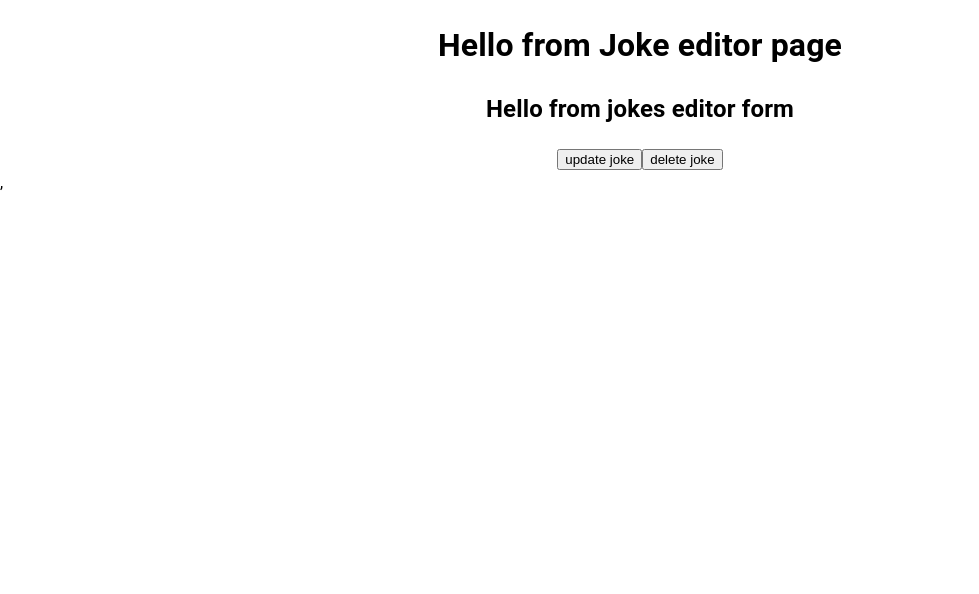
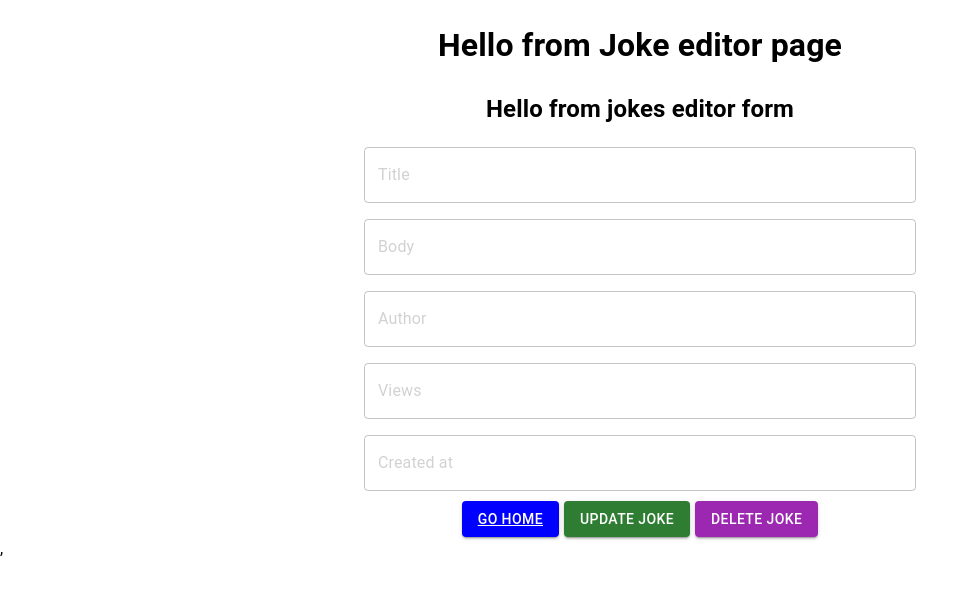
Before and after one commit to pickles-pickles/jokes-app, a React (Create React App) app: page /joke-editor in a window 1280 px wide. Shown: the top 594 px of the page, without its empty margins (0-979 px from the left). Built offline with nearby package versions, Linux system fonts and the light colour scheme.

Commit message:
DONE: go to home functionality

```diff
--- a/src/components/JokeEditor/JokesEditorForm.tsx
+++ b/src/components/JokeEditor/JokesEditorForm.tsx
@@ -1,9 +1,74 @@
+import { Container, Grid, TextField } from '@mui/material'
 import React from 'react'
+import { AppDispatch } from '../../store'
+import { useDispatch, useSelector } from 'react-redux'
+import {
+  jokeToEditSelector,
+  setJokeToEdit
+} from '../../state-management/slices/editJokeSlice.ts'
 
 const JokeEditorForm = () => {
+  const dispatch = useDispatch<AppDispatch>()
+  const jokeToEdit = useSelector(jokeToEditSelector)
+
+  const handleChange = (e: React.ChangeEvent<HTMLInputElement>) => {
+    const { name, value } = e.target
+    dispatch(setJokeToEdit({ ...jokeToEdit, [name]: value }))
+  }
   return (
     <>
       <h2>Hello from jokes editor form</h2>
+      <Container maxWidth='sm'>
+        <form>
+          <Grid container spacing={2}>
+            <Grid item xs={12}>
+              <TextField
+                fullWidth
+                label='Title'
+                name='title'
+                value={jokeToEdit.title}
+                onChange={handleChange}
+              />
+            </Grid>
+            <Grid item xs={12}>
+              <TextField
+                fullWidth
+                label='Body'
+                name='body'
+                value={jokeToEdit.body}
+                onChange={handleChange}
+              />
+            </Grid>
+            <Grid item xs={12}>
+              <TextField
+                fullWidth
+                label='Author'
+                name='author'
+                value={jokeToEdit.author}
+                onChange={handleChange}
+              />
+            </Grid>
+            <Grid item xs={12}>
+              <TextField
+                fullWidth
+                label='Views'
+                name='views'
+                value={jokeToEdit.views}
+                onChange={handleChange}
+              />
+            </Grid>
+            <Grid item xs={12}>
+              <TextField
+                fullWidth
+                label='Created at'
+                name='createdAt'
+                value={jokeToEdit.createdAt}
+                onChange={handleChange}
+              />
+            </Grid>
+          </Grid>
+        </form>
+      </Container>
     </>
   )
 }
--- a/src/pages/joke-editor-page/JokeEditorPage.tsx
+++ b/src/pages/joke-editor-page/JokeEditorPage.tsx
@@ -4,17 +4,40 @@ import { useSelector } from 'react-redux'
 import {
   deleteJokeThunk,
   jokeToEditSelector,
+  setJokeToEdit,
   updateJokeThunk
 } from '../../state-management/slices/editJokeSlice.ts'
 import { useDispatch } from 'react-redux'
 import { AppDispatch } from '../../store.ts'
+import { Link } from 'react-router-dom'
+import { Button, Container } from '@mui/material'
+import { styled } from '@mui/material/styles'
+
+const StyledButton = styled(Button)(({ theme }) => ({
+  // hide last border in the row
+  marginRight: 5,
+  '&:last-child': {
+    marginRight: 0
+  }
+}))
+
+const StyledLink = styled(Link)(({ theme }) => ({
+  color: theme.palette.background.default
+}))
 
 const JokeEditorPage = () => {
   const dispatch = useDispatch<AppDispatch>()
   const jokeToEdit = useSelector(jokeToEditSelector)
+
   useEffect(() => {
     console.log('joke to edit', jokeToEdit)
   }, [jokeToEdit])
+
+  /* useEffect(() => {
+    return () => {
+      dispatch(setJokeToEdit({}))
+    }
+  }, []) */
 
   const submitJoke = () => {
       dispatch(updateJokeThunk(jokeToEdit))
@@ -26,8 +49,26 @@ const JokeEditorPage = () => {
     <>
       <h1>Hello from Joke editor page</h1>
       <JokeEditorForm />
-      <button onClick={submitJoke}>update joke</button>
-      <button onClick={submitDeleteJoke}>delete joke</button>
+      <Container maxWidth='sm'></Container>
+
+      <div style={{ marginTop: 10 }}>
+        <StyledButton variant='contained'>
+          <StyledLink to='/home' onClick={() => dispatch(setJokeToEdit({}))}>
+            Go home{' '}
+          </StyledLink>
+        </StyledButton>
+
+        <StyledButton variant='contained' color='success' onClick={submitJoke}>
+          update joke
+        </StyledButton>
+        <StyledButton
+          variant='contained'
+          color='secondary'
+          onClick={submitDeleteJoke}
+        >
+          delete joke
+        </StyledButton>
+      </div>
     </>
   )
 }
```
